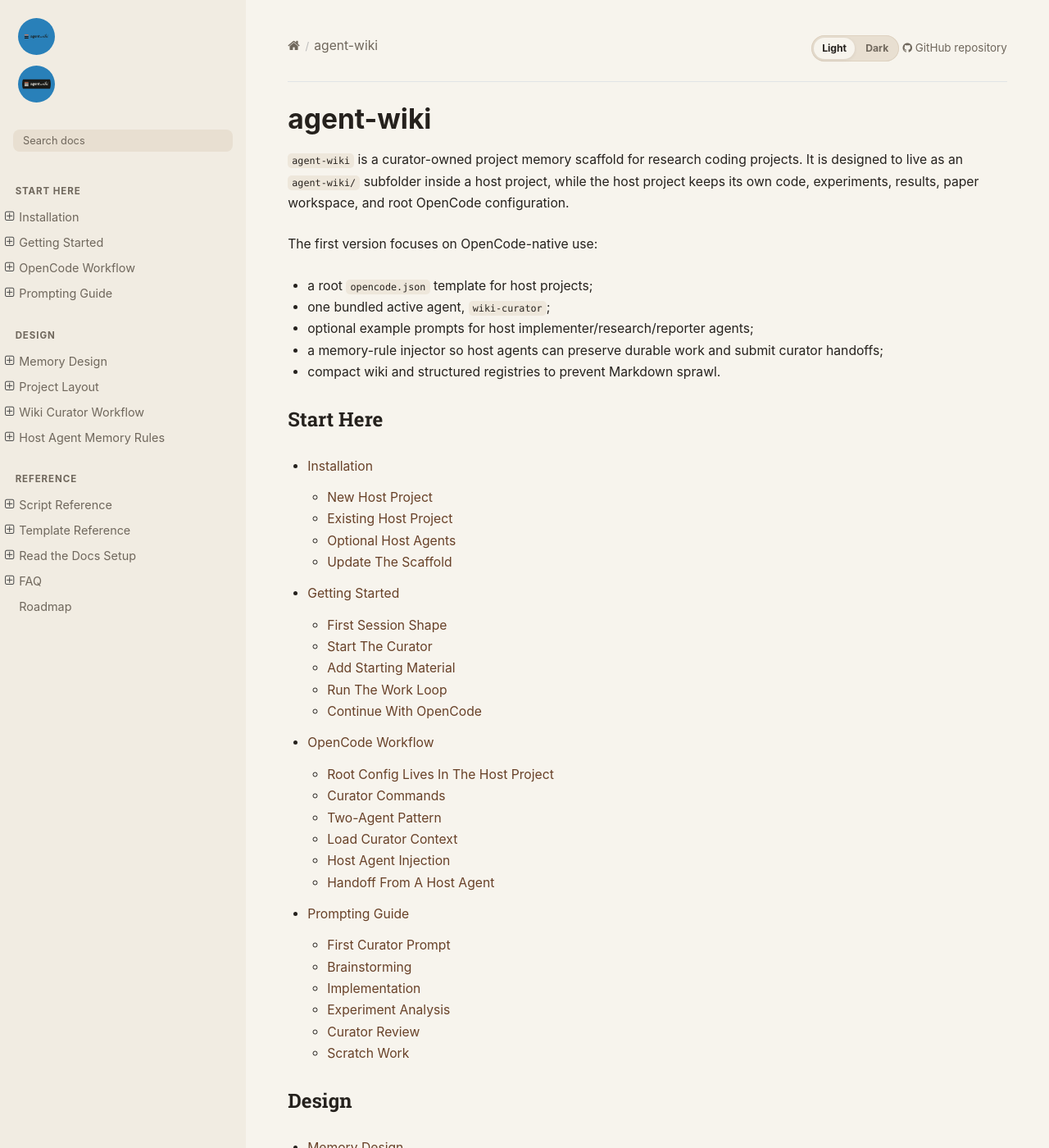
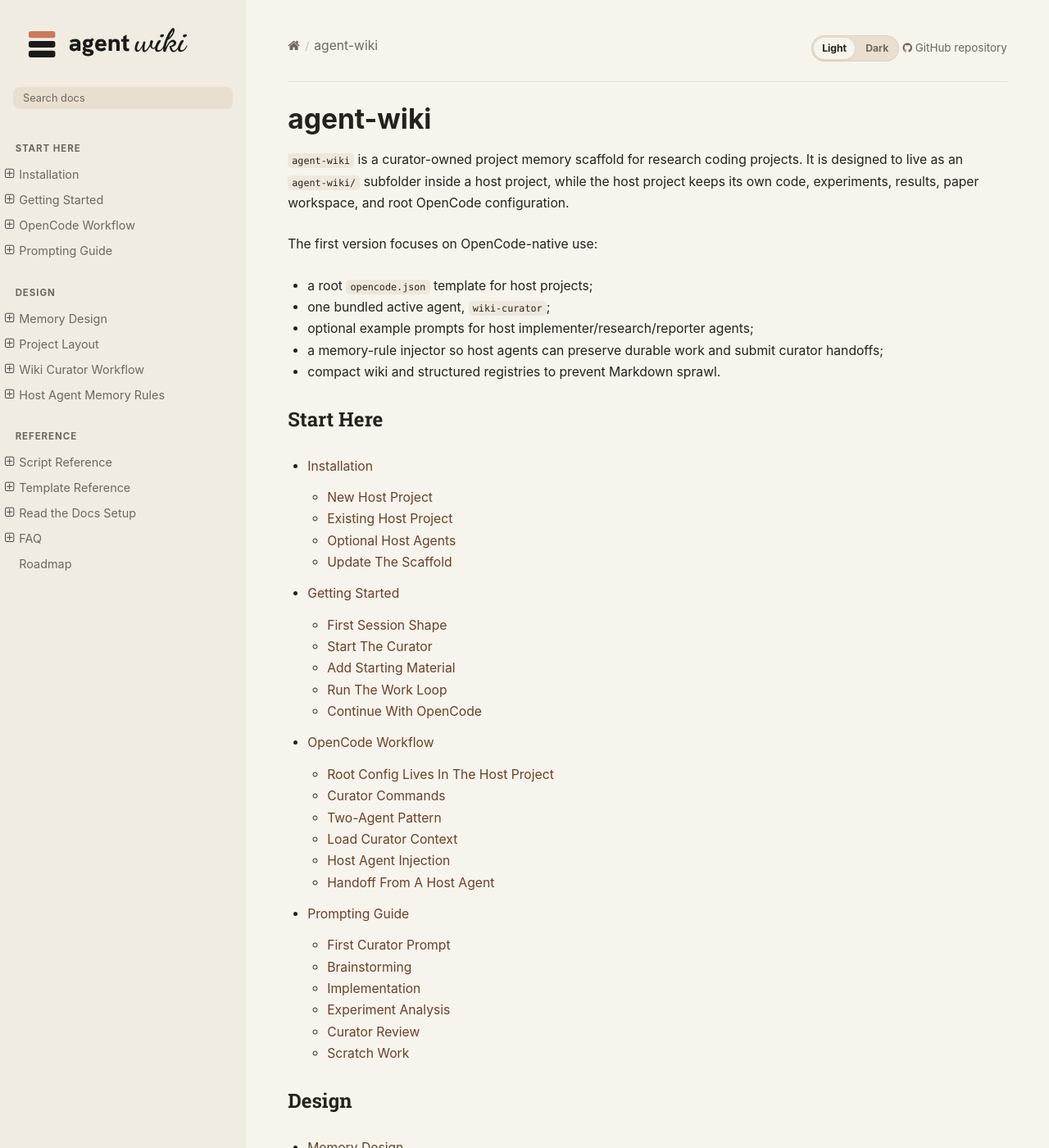
Before and after one commit to zsayem30/agent-wiki, a Sphinx documentation site: the page built from docs/index.md, in a window 1280 px wide and 1400 px high. Shown: the whole window at 82% size. Built offline with Sphinx 7.4.7 and the Read the Docs theme 3.1.0, drawn with Linux system fonts in a browser that asks for light colours.

Commit message:
Fix sidebar logo rendering

```diff
--- a/docs/_static/custom.css
+++ b/docs/_static/custom.css
@@ -127,35 +127,41 @@ body {
 }
 
 .wy-side-nav-search {
-  background: transparent;
-  padding: 1.1rem 1rem 0.8rem;
+  background: var(--aw-sidebar-bg) !important;
+  padding: 1rem 1rem 0.85rem;
   text-align: left;
 }
 
-.aw-sidebar-logo-link {
+.wy-side-nav-search > a.aw-sidebar-logo-link,
+.wy-side-nav-search > a.aw-sidebar-logo-link:hover,
+.wy-side-nav-search > a.aw-sidebar-logo-link:focus {
   display: block;
-  margin: 0 0 0.9rem;
-  padding: 0.1rem 0 0.35rem;
-  text-align: left;
+  width: 100%;
+  margin: 0 0 0.85rem;
+  padding: 0;
+  border: 0;
+  background: transparent !important;
+  box-shadow: none !important;
+  color: transparent !important;
+  line-height: 0;
+  text-decoration: none;
 }
 
 .aw-sidebar-logo {
   display: block;
-  width: min(100%, 230px);
-  height: auto;
-  margin: 0;
+  width: min(100%, 232px);
+  height: 76px;
+  border: 0;
+  border-radius: 0;
+  background-color: transparent;
+  background-image: url("agent-wiki-light.svg");
+  background-position: left center;
+  background-repeat: no-repeat;
+  background-size: contain;
 }
 
-.aw-sidebar-logo-dark {
-  display: none;
-}
-
-html[data-theme="dark"] .aw-sidebar-logo-light {
-  display: none;
-}
-
-html[data-theme="dark"] .aw-sidebar-logo-dark {
-  display: block;
+html[data-theme="dark"] .aw-sidebar-logo {
+  background-image: url("agent-wiki-dark.svg");
 }
 
 .wy-side-nav-search > a,
--- a/docs/_templates/layout.html
+++ b/docs/_templates/layout.html
@@ -17,8 +17,7 @@
 {% block sidebartitle %}
 {%- set _root_doc = root_doc|default(master_doc) %}
 <a href="{{ pathto(_root_doc) }}" class="aw-sidebar-logo-link" aria-label="agent-wiki home">
-  <img src="{{ pathto('_static/agent-wiki-light.svg', 1) }}" class="aw-sidebar-logo aw-sidebar-logo-light" alt="agent-wiki"/>
-  <img src="{{ pathto('_static/agent-wiki-dark.svg', 1) }}" class="aw-sidebar-logo aw-sidebar-logo-dark" alt="agent-wiki"/>
+  <span class="aw-sidebar-logo" aria-hidden="true"></span>
 </a>
 
 {%- if READTHEDOCS or DEBUG %}
```
